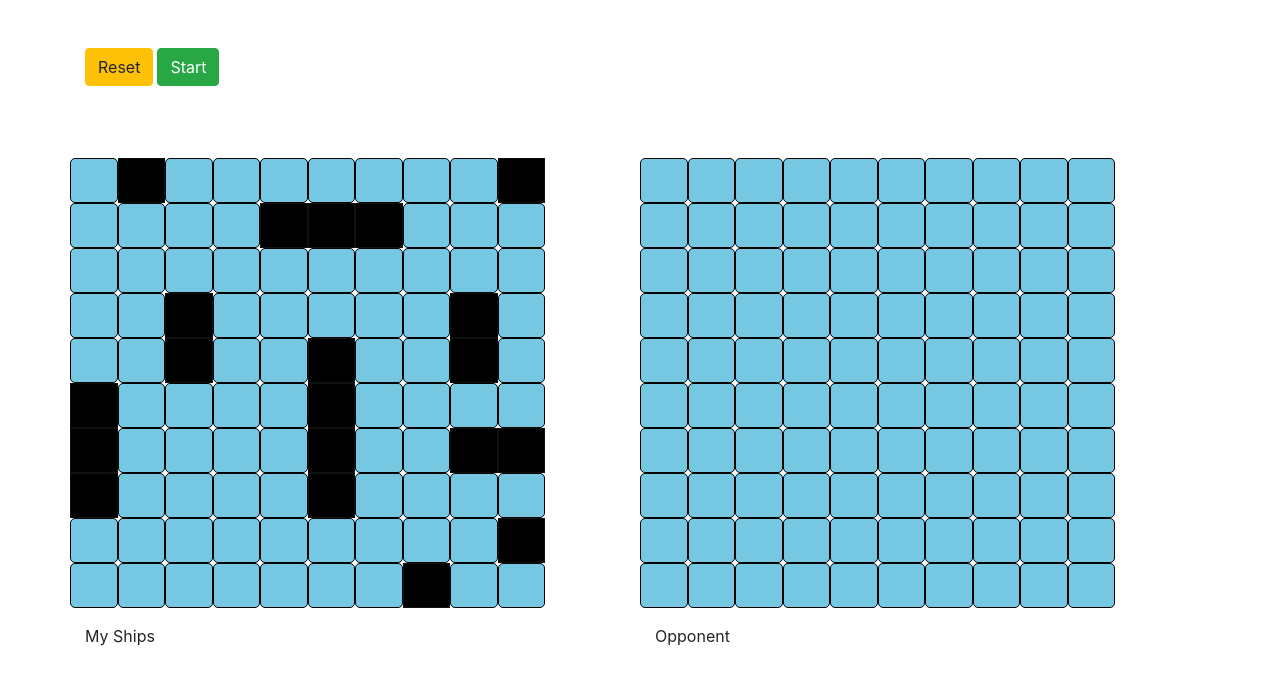
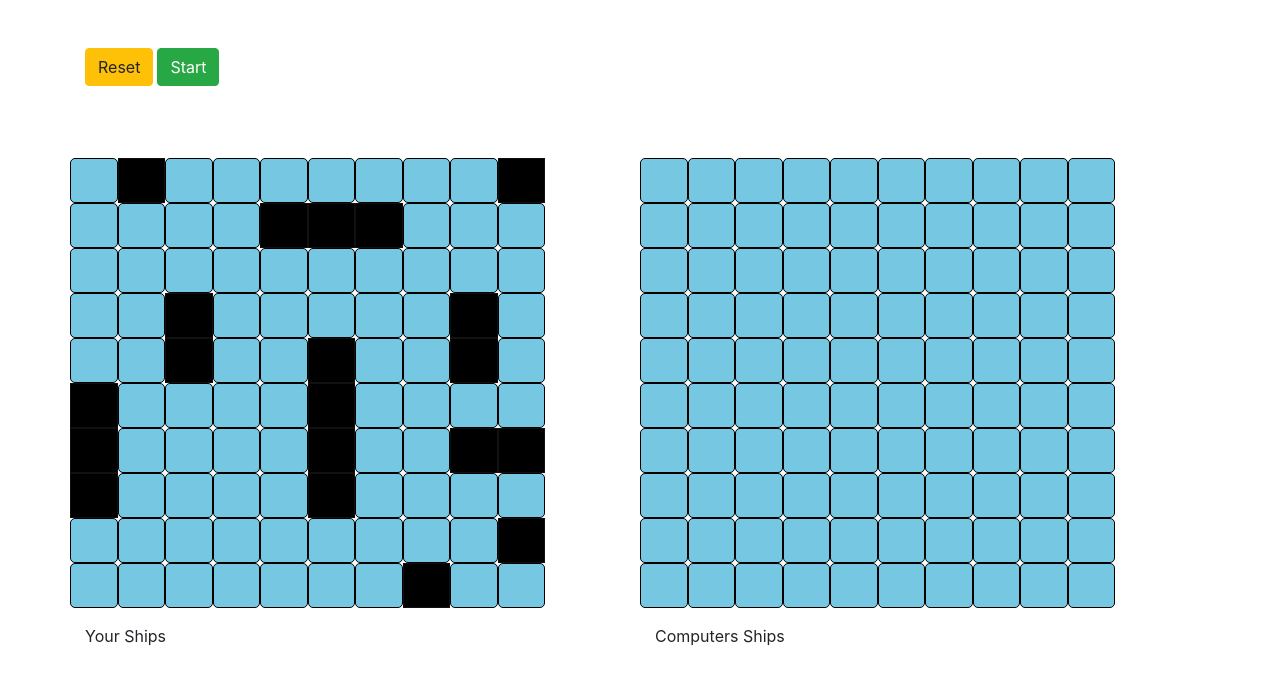
Before and after one commit to sumaerjolly/battleship, a website: page dist/index.html in a window 1280 px wide. Drawn offline with nearby package versions, Linux system fonts and the light colour scheme.

Commit message:
minor changes to html

```diff
--- a/dist/index.html
+++ b/dist/index.html
@@ -16,20 +16,18 @@
         <button class="btn btn-warning">Reset</button>
         <button class="btn btn-success ml-1">Start</button>
       </div>
-      <h1 class="gameWin text-center"> </h1>
+      <h1 class="gameWin text-center"></h1>
       <div class="float-right">
         <h6 class="oppInfo "></h6>
-        <p class="oppUpdate"> </p>
+        <p class="oppUpdate"></p>
       </div>
       <div class="float-left">
         <h6 class="myInfo "></h6>
-        <p class="myUpdate"> </p>
+        <p class="myUpdate"></p>
       </div>
       <div class="clearfix"></div>
       <div class="row">
-
         <div class="col-6 mt-5">
-
           <div class="row">
             <div class="ships col-1" id="0"></div>
             <div class="ships col-1" id="1"></div>
@@ -151,7 +149,7 @@
             <div class="ships col-1" id="99"></div>
           </div>
           <div class="mt-3">
-            <h8>My Ships</h8>
+            <h8>Your Ships</h8>
           </div>
         </div>
         <div class="col-6 mt-5">
@@ -276,10 +274,9 @@
             <div class="oppShips col-1" id="99"></div>
           </div>
           <div class="mt-3">
-            <h8>Opponent</h8>
+            <h8>Computers Ships</h8>
           </div>
         </div>
-
       </div>
     </div>
     <script src="main.js"></script>
```
